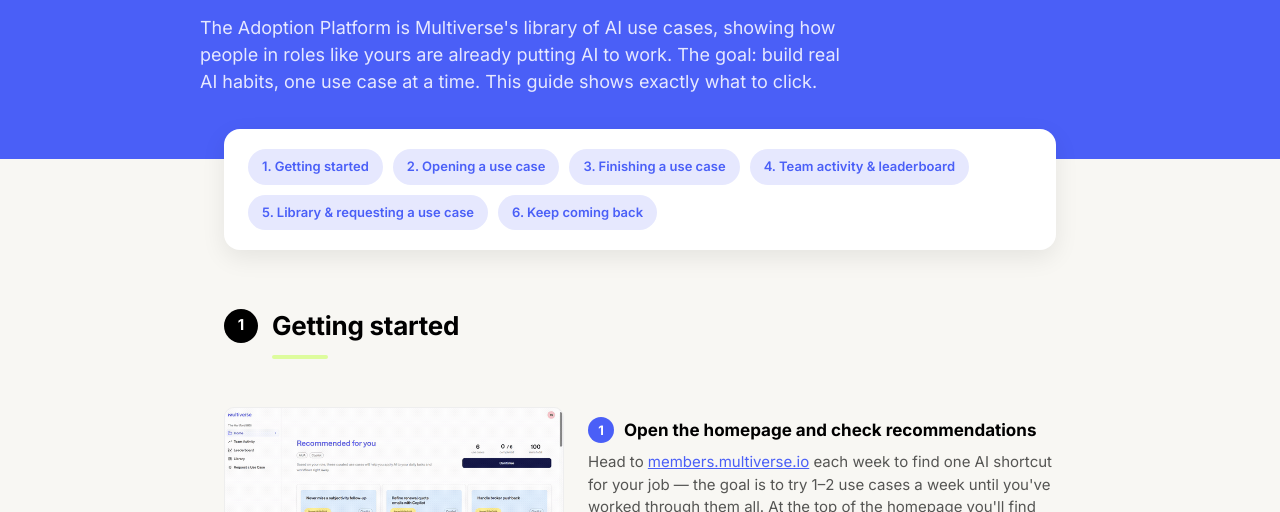
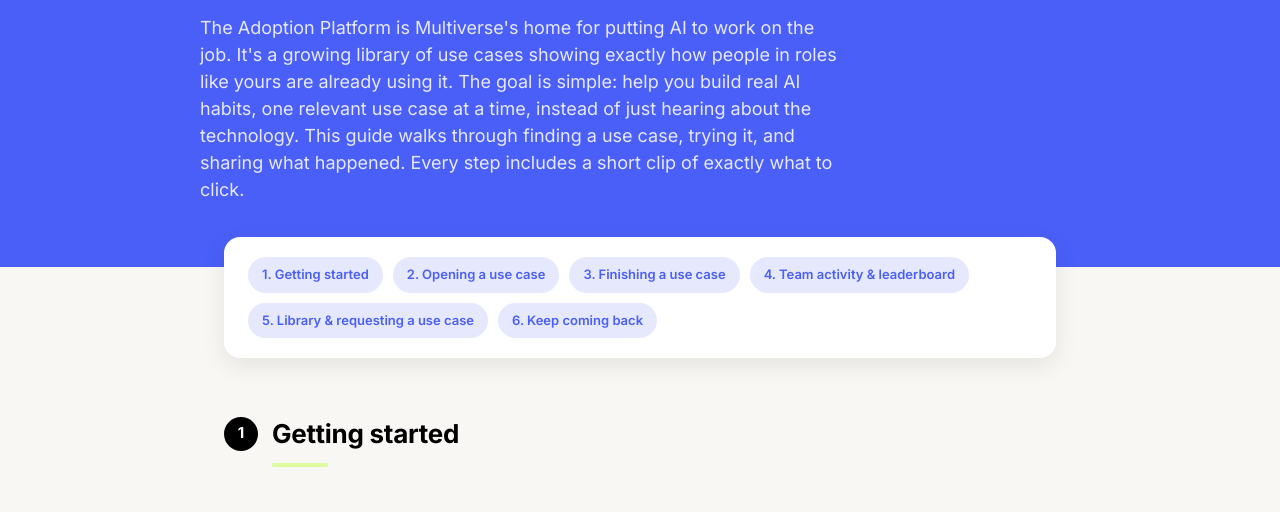
Before and after one commit to samnelsonmv/public_links, a plain HTML site: page hartford-adoption-platform-guide/index.html in a window 1280 px wide. Shown: the part 226-738 px from the top of the page. Drawn offline with Linux system fonts and the light colour scheme.

Commit message:
Restore fuller hero subtitle without em dashes

```diff
--- a/hartford-adoption-platform-guide/index.html
+++ b/hartford-adoption-platform-guide/index.html
@@ -235,7 +235,7 @@
     <div class="logo">multiverse</div>
     <span class="eyebrow">Adoption Platform Guide</span>
     <h1 class="title">How to use the <mark>Adoption Platform</mark></h1>
-    <p class="sub">The Adoption Platform is Multiverse's library of AI use cases, showing how people in roles like yours are already putting AI to work. The goal: build real AI habits, one use case at a time. This guide shows exactly what to click.</p>
+    <p class="sub">The Adoption Platform is Multiverse's home for putting AI to work on the job. It's a growing library of use cases showing exactly how people in roles like yours are already using it. The goal is simple: help you build real AI habits, one relevant use case at a time, instead of just hearing about the technology. This guide walks through finding a use case, trying it, and sharing what happened. Every step includes a short clip of exactly what to click.</p>
   </div>
 </div>
 
```
